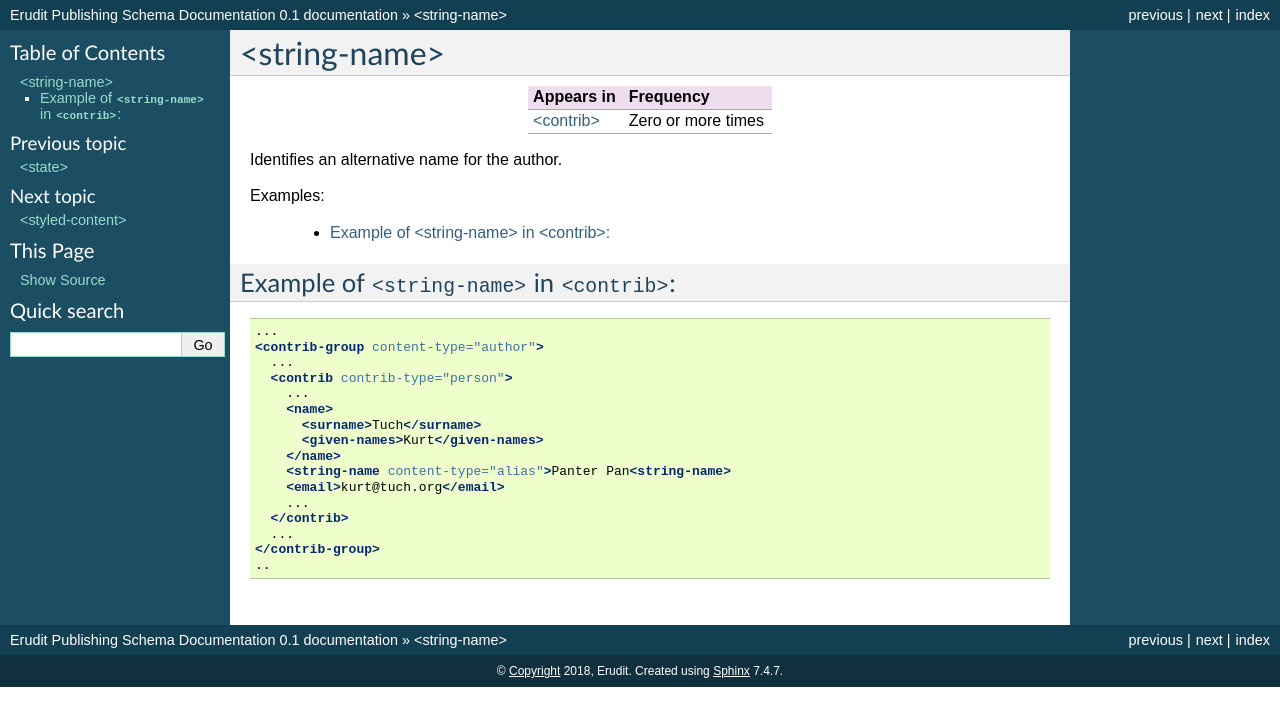
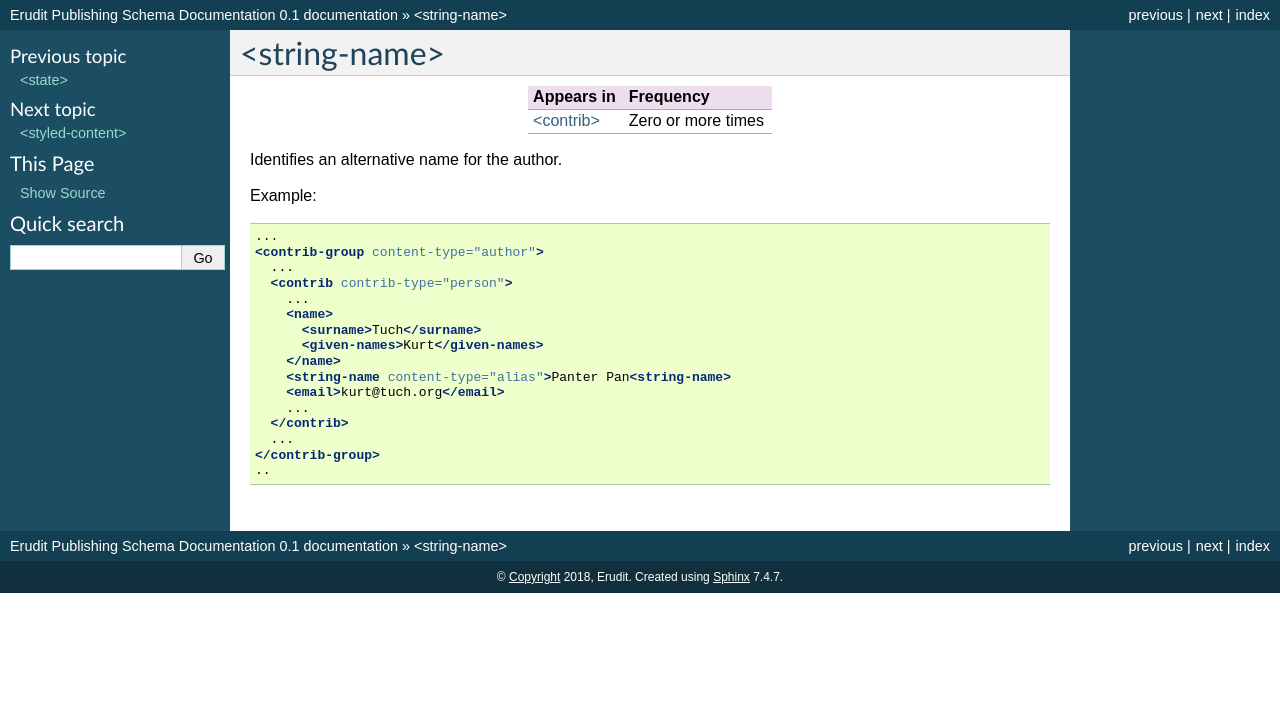
Before and after one commit to erudit/erudit-ps-documentation, a Sphinx documentation site: the page built from docs/source/tagset/element-string-name.rst, in a window 1280 px wide. Shown: the top 726 px of the page. Built offline with Sphinx 7.4.7, drawn with Linux system fonts in a browser that asks for light colours.

Commit message:
Fix #138 #141

```diff
--- a/docs/source/tagset/element-string-name.rst
+++ b/docs/source/tagset/element-string-name.rst
@@ -11,14 +11,7 @@
 
 Identifies an alternative name for the author.
 
-Examples:
-
-  * :ref:`element-string-name-example-1`
-
-.. _element-string-name-example-1:
-
-Example of ``<string-name>`` in ``<contrib>``:
-----------------------------------------------
+Example:
 
 .. code-block:: xml
 
```
Also changed, not shown: docs/source/tagset/element-bio.rst (+1 -8 lines).
